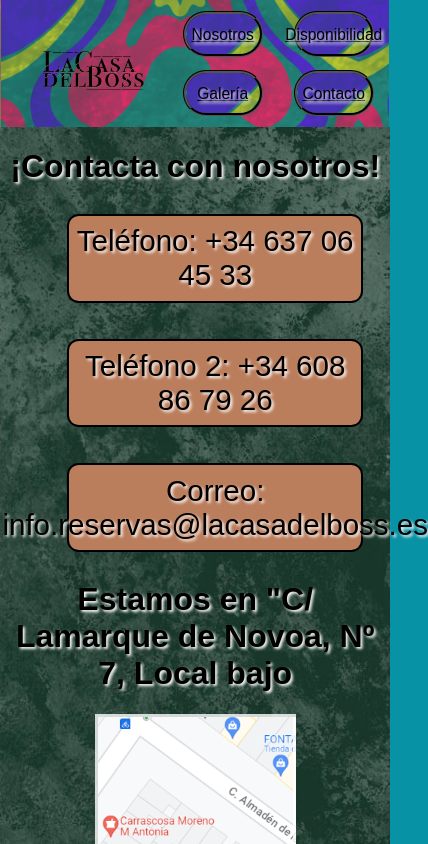
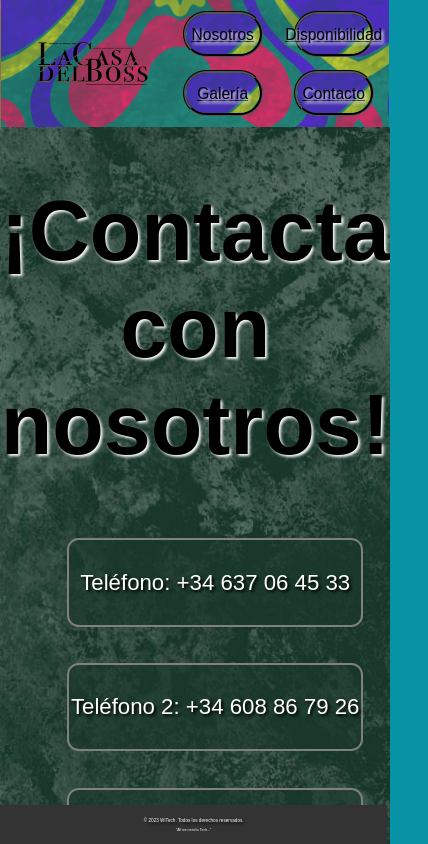
Before and after one commit to LuisRamirezdeVerger/ProjectDestiny, a React (Create React App) app: page /contacto in a window 390 px wide. Shown: the top 844 px of the page, 428 px wide, since content can reach past the window. Built offline with nearby package versions, Linux system fonts and the light colour scheme; a web font is replaced by a local one.

Commit message:
final polished. Phoner version fixed

```diff
--- a/src/App.css
+++ b/src/App.css
@@ -93,8 +93,9 @@ body{
   width: 100%;
   height: 13vh;
   object-fit: contain;
-  transform: scale(1);
-  padding-bottom: 3.2vh;
+  transform: scale(1.1);
+  /* padding-bottom: 3.2vh; */
+  margin-bottom: 5vh;
 }
 
 .navList{
--- a/src/components/Contacto.css
+++ b/src/components/Contacto.css
@@ -9,13 +9,18 @@
     text-shadow: 2px 2px 3px white;
 }
 
+.tituloContacto{
+    font-size: 5vh;
+}
+
 .metodos{
     display: flex;
     flex-direction: column;
     justify-content: center;
     align-items: center;
     text-align: center;
-    text-shadow: 2px 2px 3px white;
+    color: white;
+    text-shadow: 2px 2px 3px black;
 }
 
 .metodosLista{
@@ -30,19 +35,18 @@
 }
 
 .contactoLi {
-    background-color: white;
     display: flex;
     height: 10vh;
     width: 50vw;
-    border: solid 2px black;
+    border: solid 2px gray;
     justify-content: center;
     justify-items: center;
     text-align: center;
     align-items: center;
     font-size: 3.5vh;
-    background-color: #bb7e5d;
+    background-color: #1a382ca7;
     border-radius: 3vw;
-    text-shadow: white 1px;
+    text-shadow: black;
 }
 
 .comoLlegar{
@@ -70,7 +74,7 @@
 @media (max-width: 768px){
 
     .contactoBackground{
-        height: 135vh;
+        height: 155vh;
         margin-bottom: -6vh;
     }
     .metodosLista{
@@ -82,5 +86,12 @@
         width: 75vw;
         text-align: center;
         align-items: center;
+        font-size:5.7vw;
+    }
+
+    .imageLlegar{
+        width: 90vw;
+        height: 43vh;
+        background-size: cover;
     }
 }
--- a/src/components/Footer.css
+++ b/src/components/Footer.css
@@ -24,7 +24,12 @@
 
   @media (max-width: 768px) {
     .footer{
-        padding-top: 0;
-        margin-top: 0;
+        /* padding-top: 0;
+        margin-top: 0; */
+        width: 95vw;
+        position: fixed;
+        bottom: 0;
+        left: 0;
+
     }
   }
--- a/src/components/Galeria.css
+++ b/src/components/Galeria.css
@@ -24,7 +24,6 @@
     max-width: 57vw;
     align-content: center;
     text-align: center;
-    /* margin: auto; */
     margin: 10vh;
     min-height: 70vh;
     margin-bottom: -5vh;
@@ -86,6 +85,17 @@
       margin-bottom: -6vh;
     }
 
+    .galeria{
+        width: 90vw;
+    }
+
+    .imagen-seleccionada img{
+        position: fixed;
+        top: 30vh;
+        width: 80vw;
+        height: 30vh;
+    }
+
 }
 /*
 
--- a/src/components/Horarios.js
+++ b/src/components/Horarios.js
@@ -14,7 +14,7 @@ const Horarios = () => {
 
         //Función para cambiar el color del día
         //Recuerda que Enero es el 0
-        if (month === 7){
+        if (month === 13){
             if (day >= 5  && day <= 8 ){
             return 'blue';
         } else if (day === 10 || day === 11){
--- a/src/components/MiSitio.css
+++ b/src/components/MiSitio.css
@@ -21,7 +21,7 @@
 
 @media (max-width: 768px) {
   .background-miSitio{
-    height: 141vh;
+    height: 161vh;
       margin-bottom: -5vh;
     padding-bottom: 0;
     /* background-size: cover; */
--- a/src/components/SobreMi.css
+++ b/src/components/SobreMi.css
@@ -27,7 +27,9 @@
 
 @media (max-width: 768px) {
     .quienesSomosBackground{
-
-      margin-bottom: -8.5vh;
+        height: 890vh;
+        margin-top: 18vh;
+        padding-bottom: -5vh;
+      margin-bottom: -18vh;
     }
 }
```
Also changed, not shown: src/components/SlideShow.js (added, +42 -0 lines).
